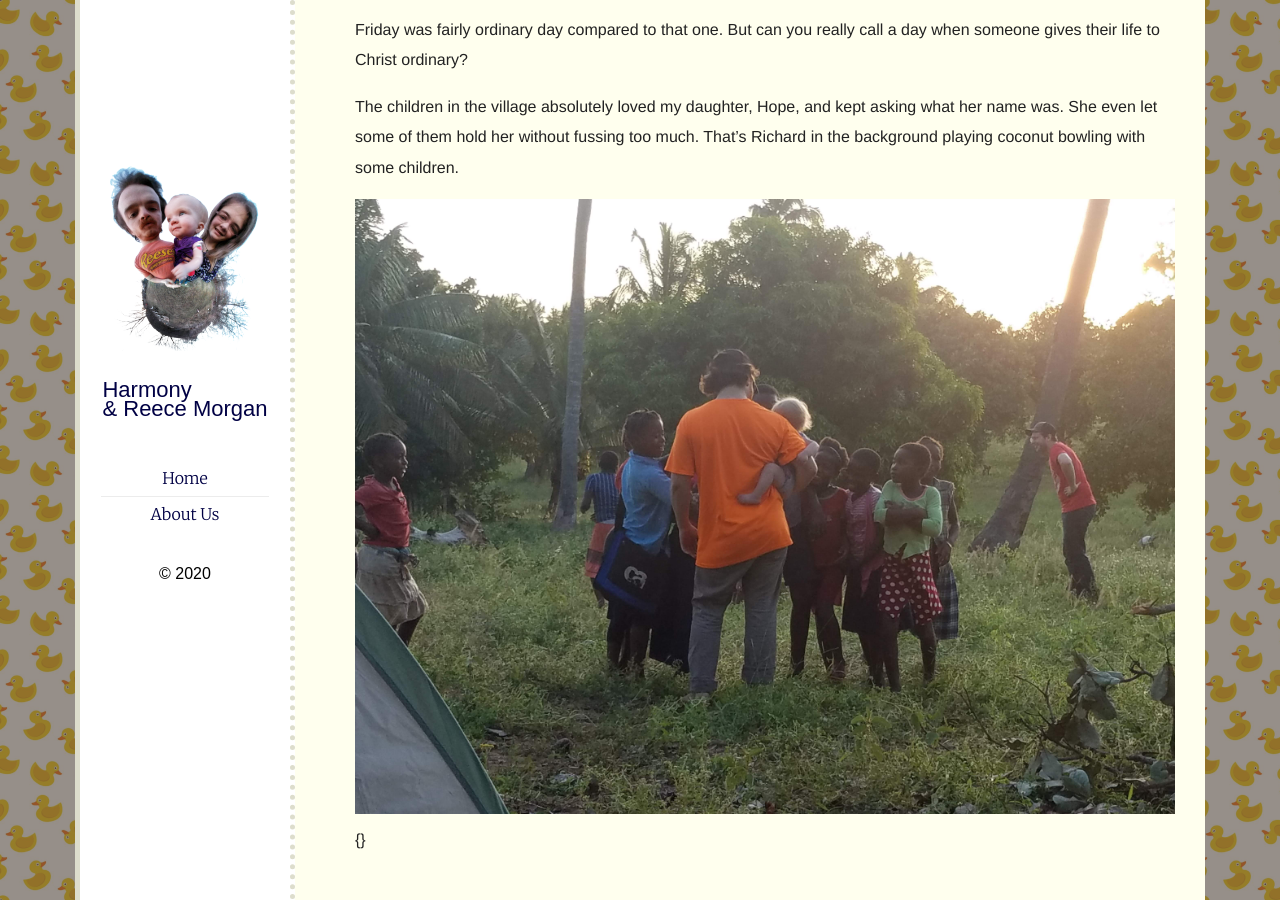
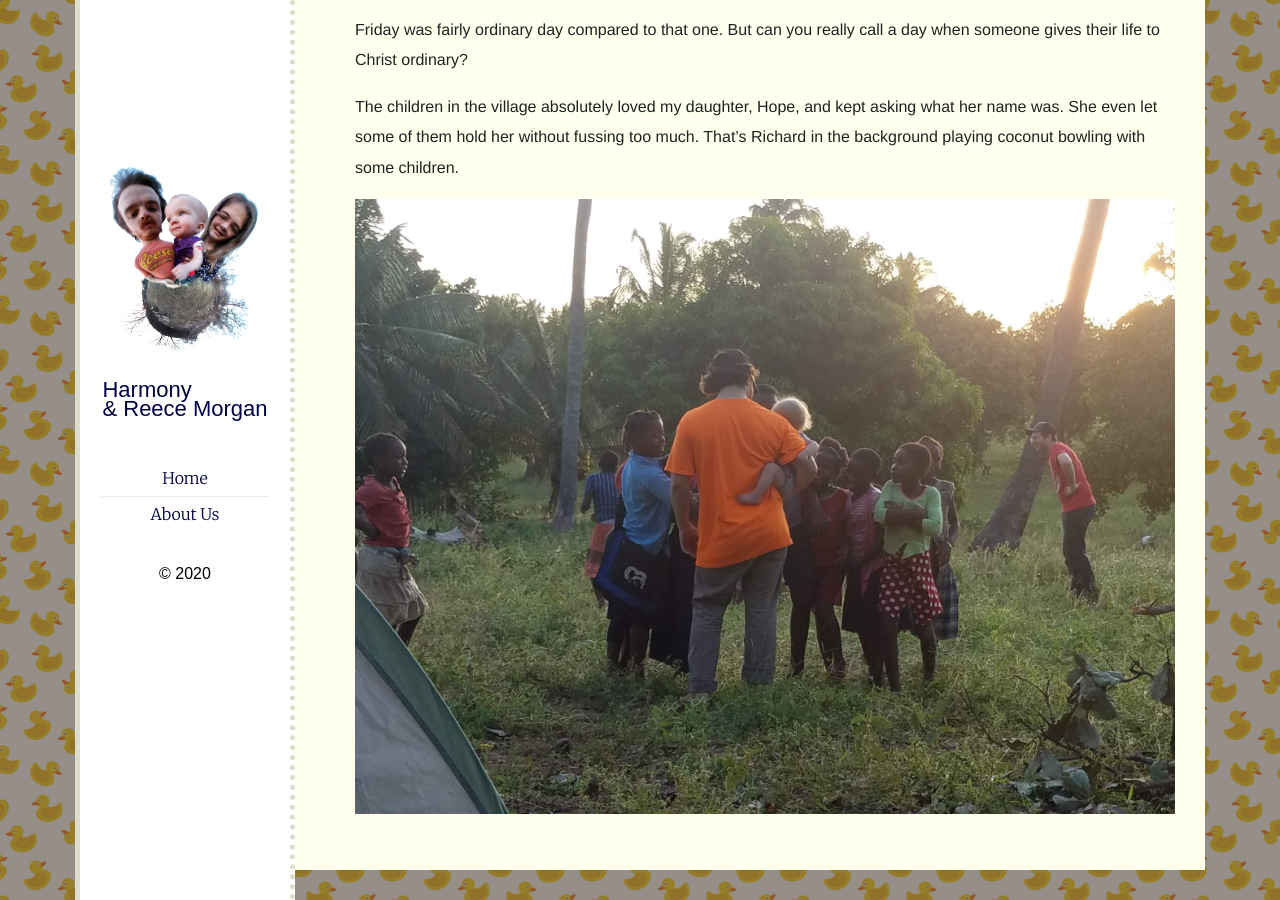
Before and after one commit to lovemyducks/lovemyducks, a Jekyll site: the page built from _posts/2020-03-29-mozambique2.md, in a window 1280 px wide and 900 px high, scrolled down 1563 px. Built offline with Jekyll 4.4.1, drawn with Linux system fonts in a browser that asks for light colours.

Commit message:
Removed braces

```diff
--- a/_posts/2020-03-29-mozambique2.md
+++ b/_posts/2020-03-29-mozambique2.md
@@ -21,4 +21,4 @@ Friday was fairly ordinary day compared to that one. But can you really call a d
 
 The children in the village absolutely loved my daughter, Hope, and kept asking what her name was. She even let some of them hold her without fussing too much. That’s Richard in the background playing coconut bowling with some children.
 
-![Coconut Bowling](/assets/coconut.jpg){}
+![Coconut Bowling](/assets/coconut.jpg)
```
